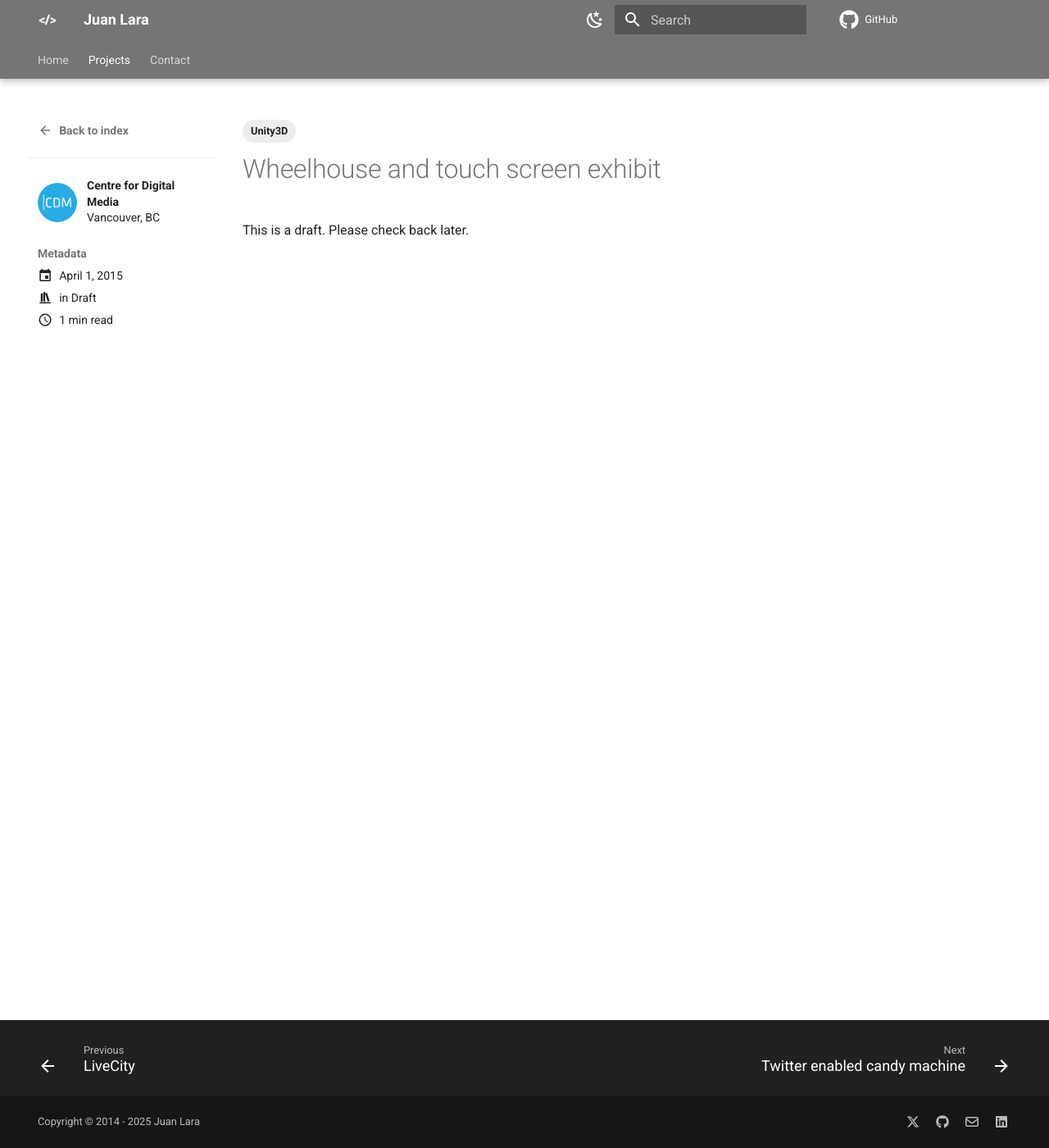
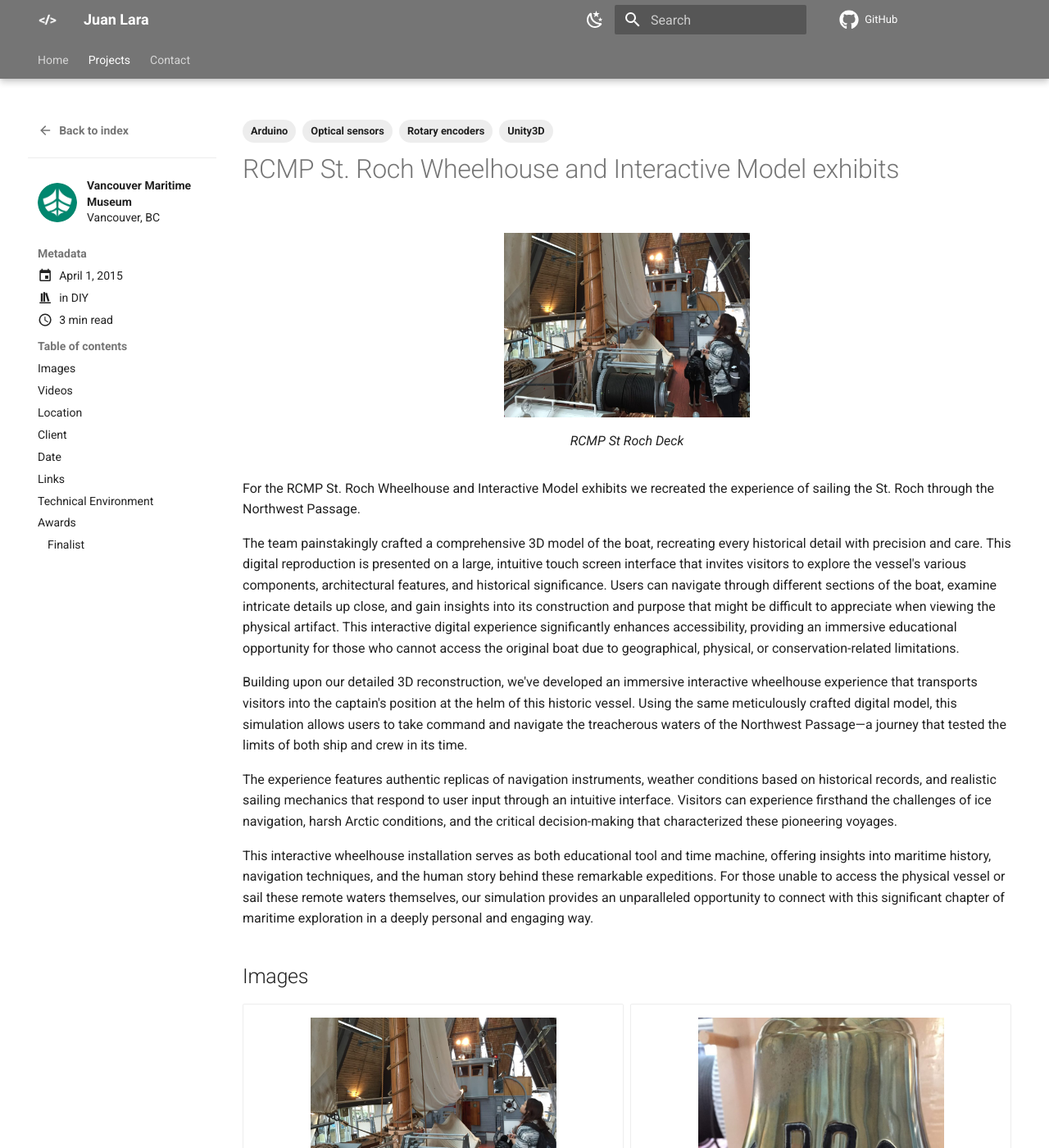
Before and after one commit to idfx/idfx.github.io, an MkDocs documentation site: the page built from docs/blog/posts/wheelhouse.md, in a window 1280 px wide and 1400 px high. Shown: the whole window at 82% size. Built offline with MkDocs 1.6.1 and Material for MkDocs 9.7.7, drawn with Linux system fonts in a browser that asks for light colours; comment, search, counter and statistics services are not loaded; some of the changed text lies outside the part shown.

Commit message:
Adding wheelhouse

```diff
--- a/docs/blog/.authors.yml
+++ b/docs/blog/.authors.yml
@@ -35,3 +35,7 @@ authors:
     name: NGX Interactive
     description: Vancouver, BC
     avatar: /images/logos/ngx.jpeg
+  vanmaritime:
+    name: Vancouver Maritime Museum
+    description: Vancouver, BC
+    avatar: /images/logos/vanmaritime.jpeg
--- a/docs/blog/posts/wheelhouse.md
+++ b/docs/blog/posts/wheelhouse.md
@@ -2,16 +2,69 @@
 date:
   created: 2015-04-01
 categories:
-  - Draft
+  - DIY
 tags:
   - Unity3D
-#   - MongDB
-#   - Javascript
-#   - HTML
+  - Arduino
+  - Rotary encoders
+  - Optical sensors
 authors:
-  - cdm
+  - vanmaritime
 ---
 
-# Wheelhouse and touch screen exhibit
+# RCMP St. Roch Wheelhouse and Interactive Model exhibits
 
-This is a draft. Please check back later.
+<figure markdown> ![RCMP St Roch Deck](/images/wheelhouse/IMG_1655-e1501995407639-1024x768.jpg "RCMP St Roch Deck"){width="300px"} <figcaption>RCMP St Roch Deck</figcaption></figure>
+
+For the RCMP St. Roch Wheelhouse and Interactive Model exhibits we recreated the experience of sailing the St. Roch through the Northwest Passage.
+
+<!-- more -->
+
+The team painstakingly crafted a comprehensive 3D model of the boat, recreating every historical detail with precision and care. This digital reproduction is presented on a large, intuitive touch screen interface that invites visitors to explore the vessel's various components, architectural features, and historical significance. Users can navigate through different sections of the boat, examine intricate details up close, and gain insights into its construction and purpose that might be difficult to appreciate when viewing the physical artifact. This interactive digital experience significantly enhances accessibility, providing an immersive educational opportunity for those who cannot access the original boat due to geographical, physical, or conservation-related limitations.
+
+Building upon our detailed 3D reconstruction, we've developed an immersive interactive wheelhouse experience that transports visitors into the captain's position at the helm of this historic vessel. Using the same meticulously crafted digital model, this simulation allows users to take command and navigate the treacherous waters of the Northwest Passage—a journey that tested the limits of both ship and crew in its time.
+
+The experience features authentic replicas of navigation instruments, weather conditions based on historical records, and realistic sailing mechanics that respond to user input through an intuitive interface. Visitors can experience firsthand the challenges of ice navigation, harsh Arctic conditions, and the critical decision-making that characterized these pioneering voyages.
+
+This interactive wheelhouse installation serves as both educational tool and time machine, offering insights into maritime history, navigation techniques, and the human story behind these remarkable expeditions. For those unable to access the physical vessel or sail these remote waters themselves, our simulation provides an unparalleled opportunity to connect with this significant chapter of maritime exploration in a deeply personal and engaging way.
+
+## Images
+
+<div class="grid cards" markdown>
+- <figure markdown> ![RCMP St Roch Deck](/images/wheelhouse/IMG_1655-e1501995407639-1024x768.jpg "RCMP St Roch Deck"){width="300px"} <figcaption>RCMP St Roch Deck</figcaption></figure>
+- <figure markdown> ![RCMP St Roch Bell](/images/wheelhouse/IMG_1656-e1501995358179-768x1024.jpg "RCMP St Roch Bell"){width="300px"} <figcaption>RCMP St Roch Bell</figcaption></figure>
+- <figure markdown> ![RCMP St Roch Schematic](/images/wheelhouse/IMG_1657-e1501995228294-1024x768.jpg "RCMP St Roch Schematic"){width="300px"} <figcaption>RCMP St Roch Schematic</figcaption></figure>
+- <figure markdown> ![RCMP St Roch Stern](/images/wheelhouse/IMG_1663-e1501995121109-1024x768.jpg "RCMP St Roch Stern"){width="300px"} <figcaption>RCMP St Roch Stern</figcaption></figure>
+- <figure markdown> ![RCMP St Roch Model](/images/wheelhouse/IMG_1665-e1501995082171-1024x768.jpg "RCMP St Roch Model"){width="300px"} <figcaption>RCMP St Roch Model</figcaption></figure>
+- <figure markdown> ![Wheelhouse recreation](/images/wheelhouse/IMG_1777-1024x768.jpg "Wheelhouse recreation"){width="300px"} <figcaption>Wheelhouse recreation</figcaption></figure>
+- <figure markdown> ![Wheelhouse recreation installation](/images/wheelhouse/IMG_1837-e1501995036544-1024x768.jpg "Wheelhouse recreation installation"){width="300px"} <figcaption>Wheelhouse recreation installation</figcaption></figure>
+- <figure markdown> ![Wheelhouse recreation exhibit](/images/wheelhouse/IMG_2299-1024x768.jpg "Wheelhouse recreation exhibit"){width="300px"} <figcaption>Wheelhouse recreation exhibit</figcaption></figure>
+- <figure markdown> ![RCMP St Roch Interactive Model](/images/wheelhouse/VMM-Touch-Screen-1024x819.jpg "RCMP St Roch Interactive Model"){width="300px"} <figcaption>RCMP St Roch Interactive Model</figcaption></figure>
+</div>
+
+## Videos
+
+<figure markdown="1"><iframe width="800" height="450" src="https://www.youtube.com/embed/iYk62PKMMxw?si=g1H4QDOKToKBZd3T" title="YouTube video player" frameborder="0" allow="accelerometer; autoplay; clipboard-write; encrypted-media; gyroscope; picture-in-picture; web-share" referrerpolicy="strict-origin-when-cross-origin" allowfullscreen></iframe></figure>
+
+## Location
+Vancouver, BC
+
+## Client
+Vancouver Maritime Museum
+
+## Date
+April 2015
+
+## Links
+
+- [https://vanmaritime.com](https://vanmaritime.com)
+
+## Technical Environment
+Unity3D, Arduino, Rotary encoders, Optical sensors
+
+## Awards
+Accepted to ACM SIGGRAPH Student Work Exhibit 2015
+
+### Finalist
+- Unity Awards 2015: Best VizSim Project, Best Student Project, Community Choice.
+- Vancouver UX Awards 2015 – UX by Students Category
```
Also changed, not shown: docs/images/logos/vanmaritime.jpeg (added), docs/images/wheelhouse/IMG_1655-e1501995407639-1024x768.jpg (added), docs/images/wheelhouse/IMG_1656-e1501995358179-768x1024.jpg (added), docs/images/wheelhouse/IMG_1657-e1501995228294-1024x768.jpg (added), docs/images/wheelhouse/IMG_1663-e1501995121109-1024x768.jpg (added), docs/images/wheelhouse/IMG_1665-e1501995082171-1024x768.jpg (added), docs/images/wheelhouse/IMG_1777-1024x768.jpg (added), docs/images/wheelhouse/IMG_1837-e1501995036544-1024x768.jpg (added), docs/images/wheelhouse/IMG_2299-1024x768.jpg (added), docs/images/wheelhouse/VMM-Touch-Screen-1024x819.jpg (added).
